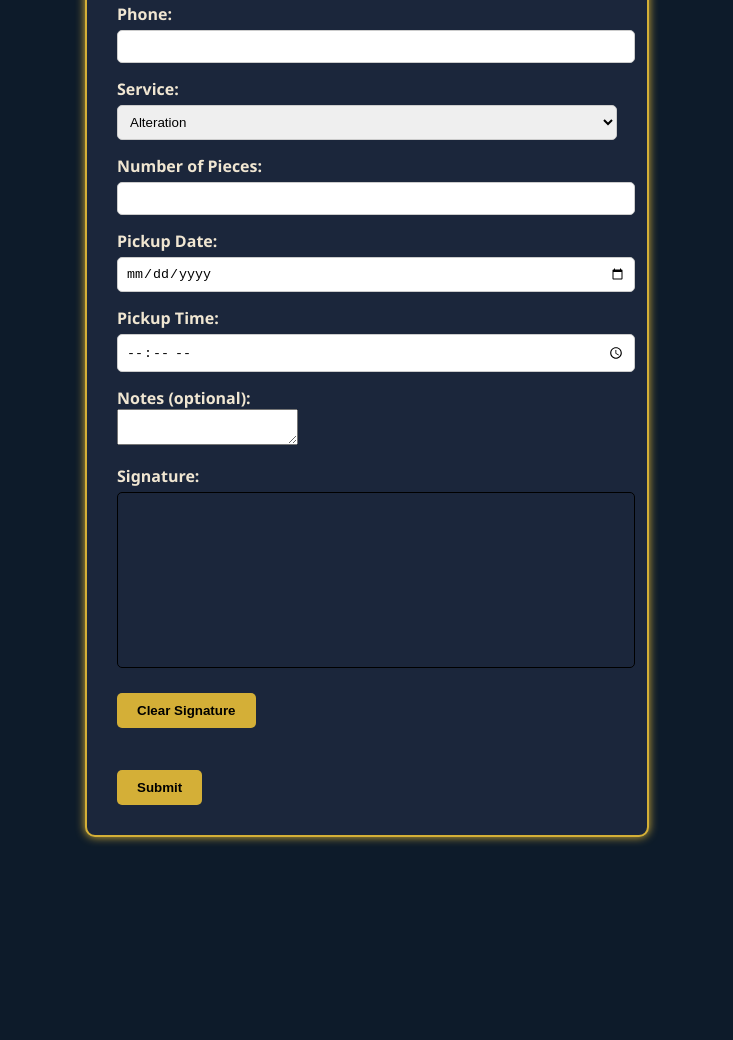
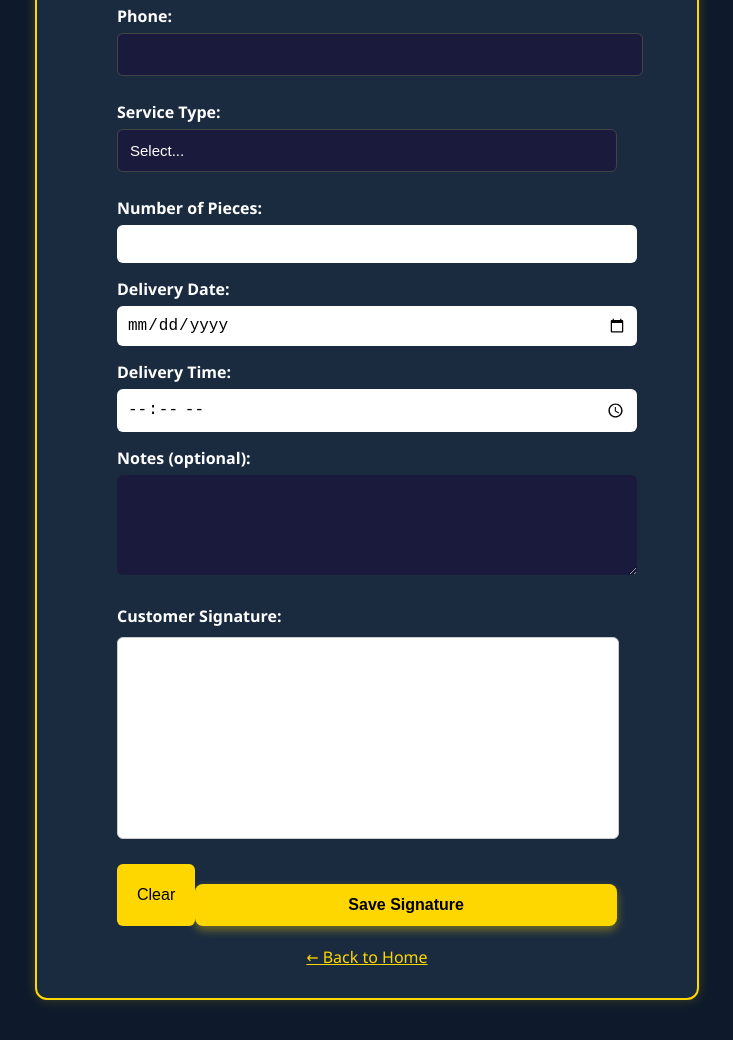
Before and after one commit to 502296/TailorMe, a plain HTML site: page delivery-signature.html in a window 1280 px wide. Shown: the part 240-1280 px from the top of the page, without its empty margins (273-1006 px from the left). Before the commit the page ends 1127 px from the top, so only its background shows below. Drawn offline with Linux system fonts and the light colour scheme.

Commit message:
Update delivery-signature.html

```diff
--- a/delivery-signature.html
+++ b/delivery-signature.html
@@ -1,42 +1,186 @@
 <!DOCTYPE html>
 
 <html lang="en">
+
+
 
 <head>
 
   <meta charset="UTF-8">
 
-  <title>Pickup Signature</title>
+  <meta name="viewport" content="width=device-width, initial-scale=1.0">
 
-  <link rel="stylesheet" href="signature.css">
+  <title>Delivery Signature | TailorMe</title>
 
-  <script src="signature.js"></script>
+  <link rel="stylesheet" href="appointment.css">
+
+  <style>
+
+    body {
+
+      background-color: #0e1a2b;
+
+      color: #fff;
+
+      font-family: 'Segoe UI', Tahoma, Geneva, Verdana, sans-serif;
+
+      padding: 40px 20px;
+
+    }
+
+
+
+    .form-container {
+
+      max-width: 600px;
+
+      margin: auto;
+
+      border: 2px solid gold;
+
+      border-radius: 12px;
+
+      padding: 30px;
+
+      background-color: #1a2b40;
+
+      box-shadow: 0 0 12px rgba(255, 215, 0, 0.2);
+
+    }
+
+
+
+    h1 {
+
+      text-align: center;
+
+      color: gold;
+
+      margin-bottom: 20px;
+
+    }
+
+
+
+    label {
+
+      display: block;
+
+      margin-top: 15px;
+
+      font-weight: bold;
+
+    }
+
+
+
+    input, textarea {
+
+      width: 100%;
+
+      padding: 10px;
+
+      margin-top: 6px;
+
+      border-radius: 6px;
+
+      border: none;
+
+      font-size: 16px;
+
+    }
+
+
+
+    canvas {
+
+      border: 1px solid #ccc;
+
+      border-radius: 6px;
+
+      margin-top: 10px;
+
+      background-color: #fff;
+
+      width: 100%;
+
+      height: 200px;
+
+    }
+
+
+
+    .buttons {
+
+      margin-top: 20px;
+
+      display: flex;
+
+      justify-content: space-between;
+
+    }
+
+
+
+    .btn {
+
+      background-color: gold;
+
+      color: black;
+
+      border: none;
+
+      padding: 12px 20px;
+
+      font-size: 16px;
+
+      border-radius: 6px;
+
+      cursor: pointer;
+
+    }
+
+
+
+    .btn:hover {
+
+      background-color: #e6c200;
+
+    }
+
+  </style>
 
 </head>
+
+
 
 <body>
 
   <div class="form-container">
 
-    <h1>Pickup Signature</h1>
+    <h1>Delivery Signature</h1>
 
-    <form id="pickupForm">
+    <form id="deliveryForm">
+
+
 
       <label for="customer_name">Name:</label>
 
-      <input type="text" id="customer_name" required>
+      <input type="text" id="customer_name" name="customer_name" required>
 
 
 
       <label for="phone">Phone:</label>
 
-      <input type="tel" id="phone" required>
+      <input type="tel" id="phone" name="phone" required>
 
 
 
-      <label for="service">Service:</label>
+      <label for="service">Service Type:</label>
 
-      <select id="service" required>
+      <select id="service" name="service" required>
+
+        <option value="">Select...</option>
 
         <option value="Alteration">Alteration</option>
 
@@ -48,37 +192,49 @@
 
       <label for="pieces">Number of Pieces:</label>
 
-      <input type="number" id="pieces" required>
+      <input type="number" id="pieces" name="pieces" min="1" required>
 
 
 
-      <label for="pickup_date">Pickup Date:</label>
+      <label for="delivery_date">Delivery Date:</label>
 
-      <input type="date" id="pickup_date" required>
+      <input type="date" id="delivery_date" name="delivery_date" required>
 
 
 
-      <label for="pickup_time">Pickup Time:</label>
+      <label for="delivery_time">Delivery Time:</label>
 
-      <input type="time" id="pickup_time" required>
+      <input type="time" id="delivery_time" name="delivery_time" required>
 
 
 
       <label for="notes">Notes (optional):</label>
 
-      <textarea id="notes"></textarea>
+      <textarea id="notes" name="notes"></textarea>
 
 
 
-      <label>Signature:</label>
+      <label for="signature">Customer Signature:</label>
 
-      <canvas id="signature-pad" width="300" height="150" style="border:1px solid #000;"></canvas><br>
-
-      <button type="button" onclick="clearSignature()">Clear Signature</button><br><br>
+      <canvas id="signature-pad"></canvas>
 
 
 
-      <button type="submit">Submit</button>
+      <div class="buttons">
+
+        <button type="button" class="btn" onclick="clearSignature()">Clear</button>
+
+        <button type="submit" class="btn">Save Signature</button>
+
+      </div>
+
+
+
+      <div style="text-align: center; margin-top: 20px;">
+
+        <a href="index.html" style="color: gold; text-decoration: underline;">← Back to Home</a>
+
+      </div>
 
     </form>
 
@@ -86,63 +242,25 @@
 
 
 
+  <script src="signature.js"></script>
+
   <script>
 
-    const canvas = document.getElementById("signature-pad");
-
-    const ctx = canvas.getContext("2d");
-
-    let isDrawing = false;
-
-
-
-    canvas.addEventListener("mousedown", () => isDrawing = true);
-
-    canvas.addEventListener("mouseup", () => isDrawing = false);
-
-    canvas.addEventListener("mousemove", draw);
-
-
-
-    function draw(e) {
-
-      if (!isDrawing) return;
-
-      ctx.lineWidth = 2;
-
-      ctx.lineCap = "round";
-
-      ctx.strokeStyle = "#000";
-
-      ctx.lineTo(e.offsetX, e.offsetY);
-
-      ctx.stroke();
-
-      ctx.beginPath();
-
-      ctx.moveTo(e.offsetX, e.offsetY);
-
-    }
-
-
-
-    function clearSignature() {
-
-      ctx.clearRect(0, 0, canvas.width, canvas.height);
-
-    }
-
-
-
-    document.getElementById("pickupForm").addEventListener("submit", async function (e) {
+    document.getElementById("deliveryForm").addEventListener("submit", function (e) {
 
       e.preventDefault();
 
 
 
+      const canvas = document.getElementById("signature-pad");
+
+      const signatureData = canvas.toDataURL();
+
+
+
       const data = {
 
-        customer_name: document.getElementById("customer_name").value,
+        name: document.getElementById("customer_name").value,
 
         phone: document.getElementById("phone").value,
 
@@ -150,59 +268,59 @@
 
         pieces: document.getElementById("pieces").value,
 
-        pickup_date: document.getElementById("pickup_date").value,
+        delivery_date: document.getElementById("delivery_date").value,
 
-        pickup_time: document.getElementById("pickup_time").value,
+        delivery_time: document.getElementById("delivery_time").value,
 
         notes: document.getElementById("notes").value,
 
-        signature: canvas.toDataURL()
+        signature: signatureData
 
       };
 
 
 
-      try {
+      fetch("https://script.google.com/macros/s/AKfycbz5nHctFlDckZ8PKWNi-zJvhmP0Xdvt_RKbXStyxeV8N4SR8joxsCwhD02d7DsQ3o1D/exec", {
 
-        const response = await fetch("https://script.google.com/macros/s/AKfycbyo1PzUGYJSlCzktI-5f4ptCk1J1i6Rk84UAH0YgDo6FHOfc7qTU5swTq8zB2bwas-wag/exec", {
+        method: "POST",
 
-          method: "POST",
+        body: JSON.stringify(data),
 
-          body: JSON.stringify(data),
+        headers: {
 
-          headers: {
+          "Content-Type": "application/json"
 
-            "Content-Type": "application/json"
+        }
 
-          }
+      })
+
+        .then(res => res.text())
+
+        .then(result => {
+
+          window.location.href = "confirmation.html";
+
+        })
+
+        .catch(err => {
+
+          alert("Error: " + err);
 
         });
 
-
-
-        if (response.ok) {
-
-          alert("Pickup confirmed and email sent successfully!");
-
-          window.location.href = "thankyou.html";
-
-        } else {
-
-          alert("Something went wrong. Please try again.");
-
-        }
+    });
 
 
 
-      } catch (error) {
+    function clearSignature() {
 
-        console.error("Fetch error:", error);
+      const canvas = document.getElementById("signature-pad");
 
-        alert("Error sending data. Please check the console.");
+      const ctx = canvas.getContext("2d");
 
-      }
+      ctx.clearRect(0, 0, canvas.width, canvas.height);
 
-    });
+    }
 
   </script>
 
```
